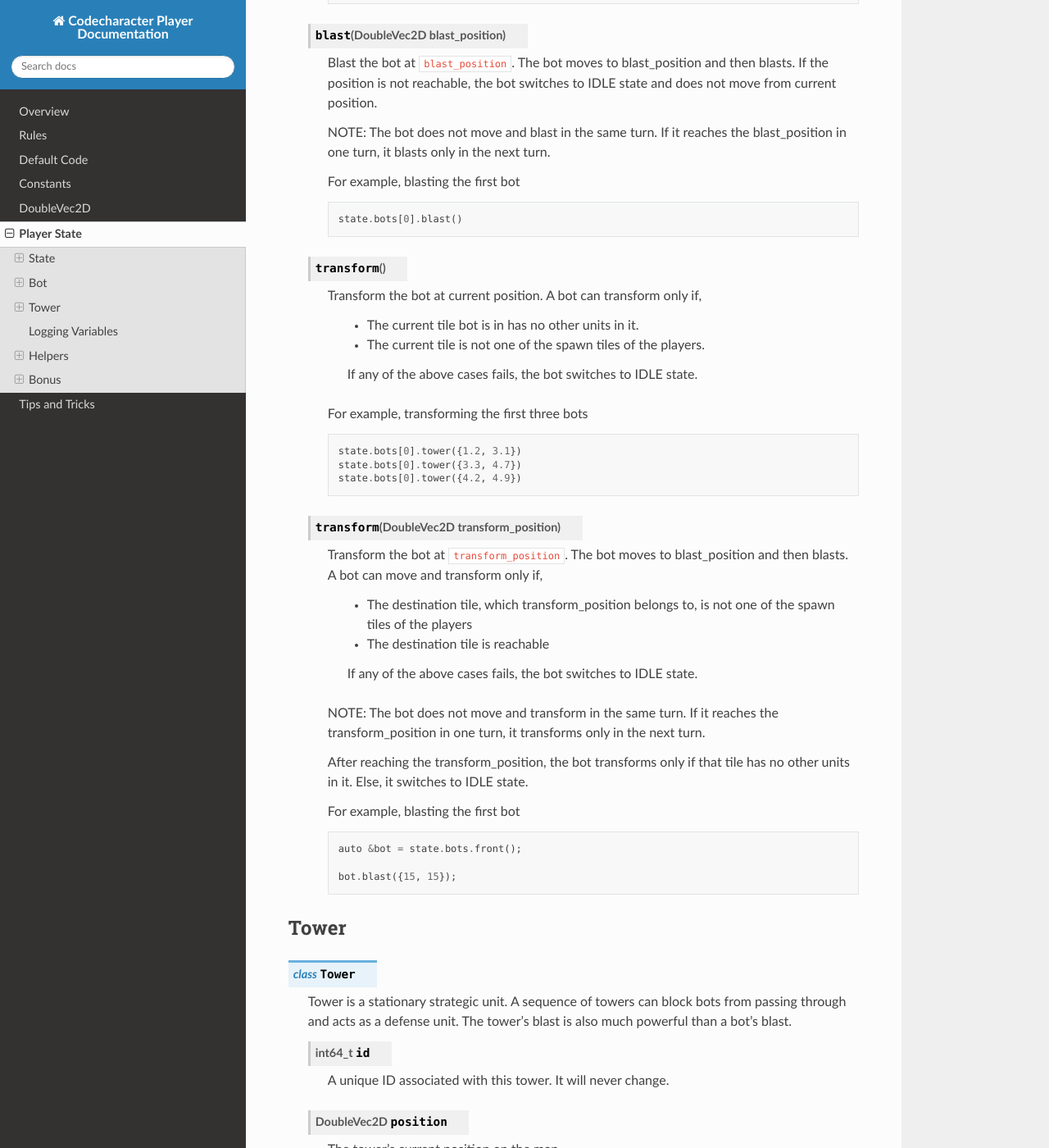
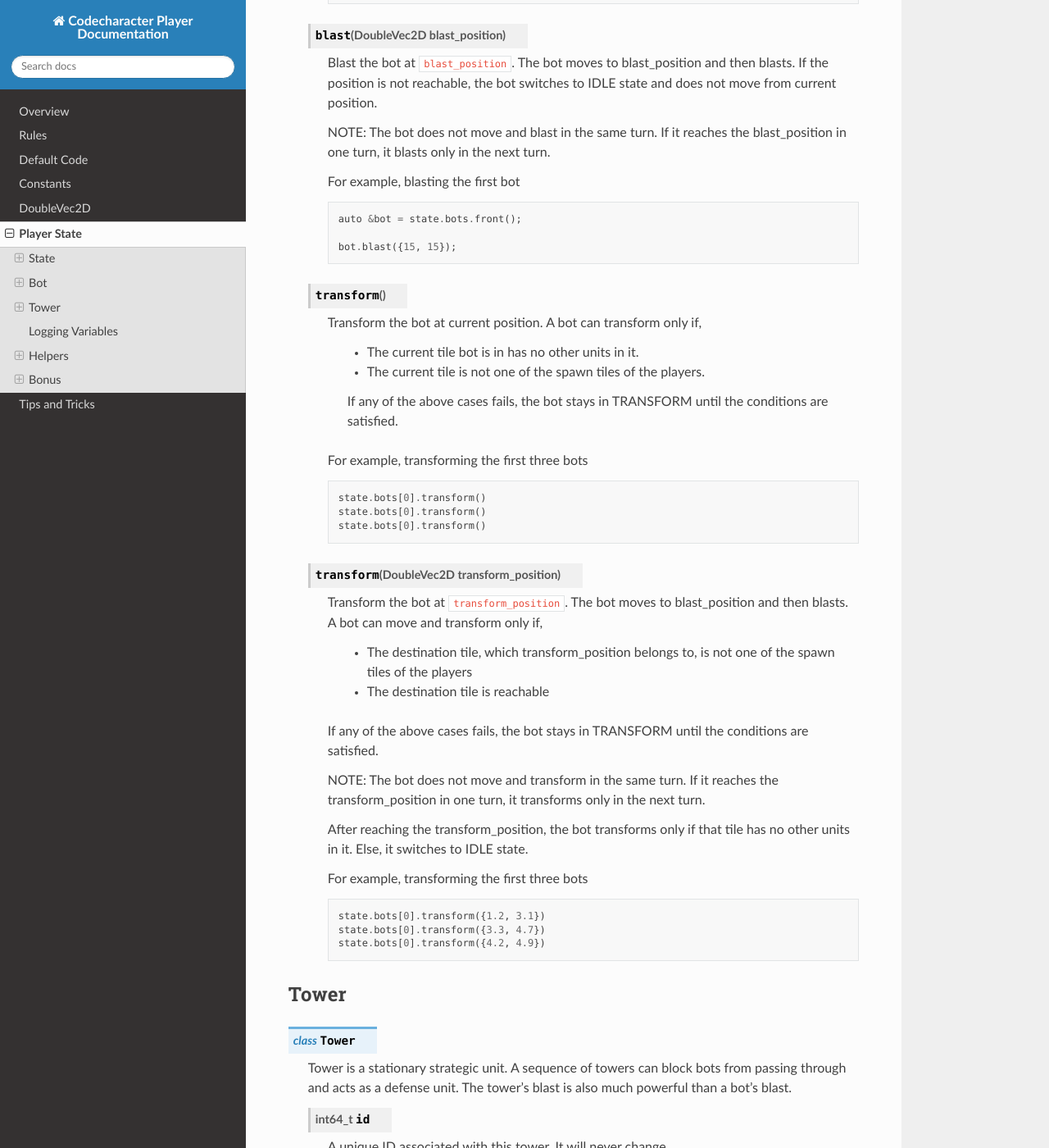
Before and after one commit to delta/codecharacter-player-docs-2020, a Sphinx documentation site: the page built from source/player_state.rst, in a window 1280 px wide and 1400 px high, scrolled down 3448 px. Shown: the whole window at 82% size. Built offline with Sphinx 7.4.7 and the Read the Docs theme 2.0.0, drawn with Linux system fonts in a browser that asks for light colours.

Commit message:
Update player state

```diff
--- a/source/player_state.rst
+++ b/source/player_state.rst
@@ -162,13 +164,13 @@
 		 * The current tile bot is in has no other units in it.
 		 * The current tile is not one of the spawn tiles of the players.
 
-		 If any of the above cases fails, the bot switches to IDLE state.
+		 If any of the above cases fails, the bot stays in TRANSFORM until the conditions are satisfied.
 
 		For example, transforming the first three bots ::
 
-			state.bots[0].tower({1.2, 3.1})
-			state.bots[0].tower({3.3, 4.7})
-			state.bots[0].tower({4.2, 4.9})
+			state.bots[0].transform()
+			state.bots[0].transform()
+			state.bots[0].transform()
 
 	.. cpp:function:: transform(DoubleVec2D transform_position)
 
@@ -178,7 +180,7 @@
 		 * The destination tile, which transform_position belongs to, is not one of the spawn tiles of the players
 		 * The destination tile is reachable
 
-		 If any of the above cases fails, the bot switches to IDLE state.
+		If any of the above cases fails, the bot stays in TRANSFORM until the conditions are satisfied.
 
 		NOTE: The bot does not move and transform in the same turn. If it reaches the transform_position in one turn, it transforms
 		only in the next turn.
@@ -186,11 +188,11 @@
 		After reaching the transform_position, the bot transforms only if that tile has no other units in it. Else, it switches to
 		IDLE state.
 
-		For example, blasting the first bot ::
+		For example, transforming the first three bots ::
 
-			auto &bot = state.bots.front();
-
-			bot.blast({15, 15});
+			state.bots[0].transform({1.2, 3.1})
+			state.bots[0].transform({3.3, 4.7})
+			state.bots[0].transform({4.2, 4.9})
 
 
 Tower
```
Also changed, not shown: other parts of source/player_state.rst (+3 -1 lines), 5 other files.
